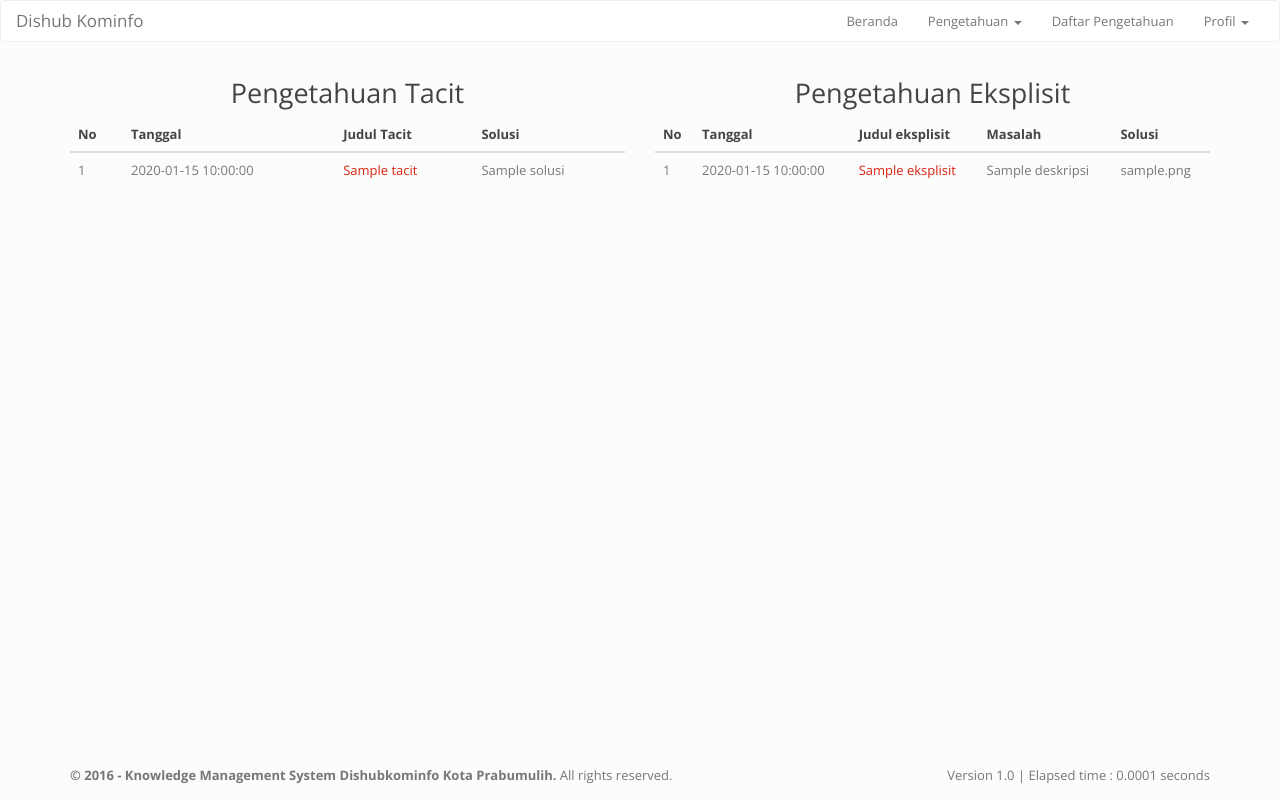
After one commit to Apranta/projek, a CodeIgniter app: the page made by application/views/slate/dashboard/list_pengetahuan.php in a window 1280 px wide. The commit adds this page. Run offline with CodeIgniter, Linux system fonts and the light colour scheme; tables that the repository leaves empty or names only in its code hold one stand-in row (values such as "Sample post"); the template is opened without the code that fills it: most values are stand-ins (such as "Sample title", 1, 10 or a date in 2020); some libraries are stand-ins or nearby versions.

Commit message:
daftar pengetahuan

```diff
--- a/application/views/slate/daftar_peksplisit.php
+++ b/application/views/slate/daftar_peksplisit.php
@@ -25,7 +25,8 @@
               "<td>".$eksplisit->nama."</td>".
               "<td>".$eksplisit->judul."</td>".
               "<td>".$eksplisit->deskripsi."</td>".
-              "<td>".$eksplisit->file."</td>";
+              "<td>".$eksplisit->file."</td>".
+            "</tr>";
         }
         ?>
       </tbody>
--- /dev/null
+++ b/application/views/slate/dashboard/list_pengetahuan.php
@@ -0,0 +1,61 @@
+<?php $this->load->view('slate/includes/header'); ?>
+	<?php $this->load->view('slate/includes/navbar'); ?>
+
+	<div class="container">
+		<div class="row">
+			<div class="col-md-6">
+				<center>
+					<h2>Pengetahuan Tacit</h2>
+				</center>
+				<table class="table table-hover">
+					<thead>
+						<tr>
+							<th>No</th>
+							<th>Tanggal</th>
+							<th>Judul Tacit</th>
+							<th>Solusi</th>
+						</tr>
+					</thead>
+					<tbody>
+						<?php $i = 0; foreach ($list_tacit as $row): ?>
+							<tr>
+								<td><?= ++$i ?></td>
+								<td><?= $row->tanggal_input ?></td>
+								<td><a href="<?= base_url('index.php/pengetahuan/tacit/detail/'.$row->id_tacit) ?>"><?= $row->judul ?></a></td>
+								<td><?= $row->solusi ?></td>
+							</tr>
+						<?php endforeach; ?>
+					</tbody>
+				</table>
+			</div>
+			<div class="col-md-6">
+				<center>
+					<h2>Pengetahuan Eksplisit</h2>
+				</center>
+				<table class="table table-hover">
+					<thead>
+						<tr>
+							<th>No</th>
+							<th>Tanggal</th>
+					        <th>Judul eksplisit</th>
+					        <th>Masalah</th>
+					        <th>Solusi</th>
+						</tr>
+					</thead>
+					<tbody>
+						<?php $i = 0; foreach ($list_eksplisit as $row): ?>
+							<tr>
+								<td><?= ++$i ?></td>
+								<td><?= $row->tanggal_input ?></td>
+								<td><a href="<?= base_url('index.php/pengetahuan/eksplisit/detail/'.$row->id_eksplisit) ?>"><?= $row->judul ?></a></td>
+								<td><?= $row->deskripsi ?></td>
+								<td><?= $row->file ?></td>
+							</tr>
+						<?php endforeach; ?>
+					</tbody>
+				</table>
+			</div>
+		</div>
+	</div>
+
+<?php $this->load->view('slate/includes/footer'); ?>
--- a/application/views/slate/includes/navbar.php
+++ b/application/views/slate/includes/navbar.php
@@ -20,6 +20,7 @@
 	            <li><a href="<?php echo base_url('index.php/pengetahuan/eksplisit/daftar_pengetahuan');?>">Eksplisit</a></li>
 	          </ul>
 	        </li>
+	        <li><a href="<?= base_url('index.php/dashboard/list_pengetahuan') ?>">Daftar Pengetahuan</a></li>
 	        <?php if ($this->session->userdata('tipeuser') === 'sekertaris'): ?>
 	        <li><a href="<?= base_url('index.php/dashboard/ranking') ?>">Ranking Pegawai</a></li>
 	        <li><a href="<?= base_url('index.php/pengguna/sekertaris/email') ?>">Kirim Reward</a></li>
```
Also changed, not shown: application/controllers/dashboard.php (+7 -0 lines).
